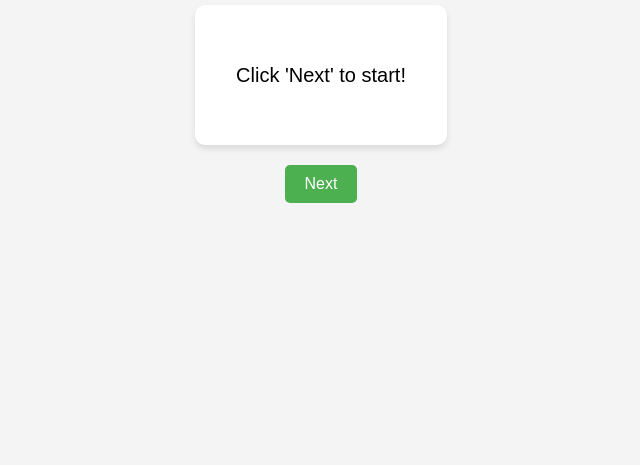
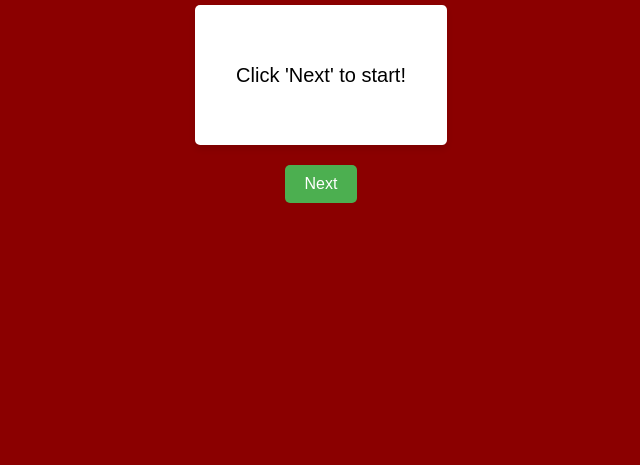
Before and after one commit to reyewon/cards, a plain HTML site: page index.html in a window 1280 px wide. Shown: the part 335-800 px from the top of the page, without its empty margins (319-959 px from the left). Drawn offline with Linux system fonts and the light colour scheme.

Commit message:
Update styles.css

```diff
--- a/styles.css
+++ b/styles.css
@@ -1,10 +1,10 @@
 body {
-    font-family: Arial, sans-serif;
+    font-family: Gotham, sans-serif;
     display: flex;
     justify-content: center;
     align-items: center;
     height: 100vh;
-    background-color: #f4f4f4;
+    background-color: #8B0000;
     margin: 0;
 }
 
@@ -19,7 +19,7 @@ h1 {
 
 .card {
     background-color: #fff;
-    border-radius: 10px;
+    border-radius: 5px;
     padding: 20px;
     margin-bottom: 20px;
     box-shadow: 0 4px 6px rgba(0, 0, 0, 0.1);
```
